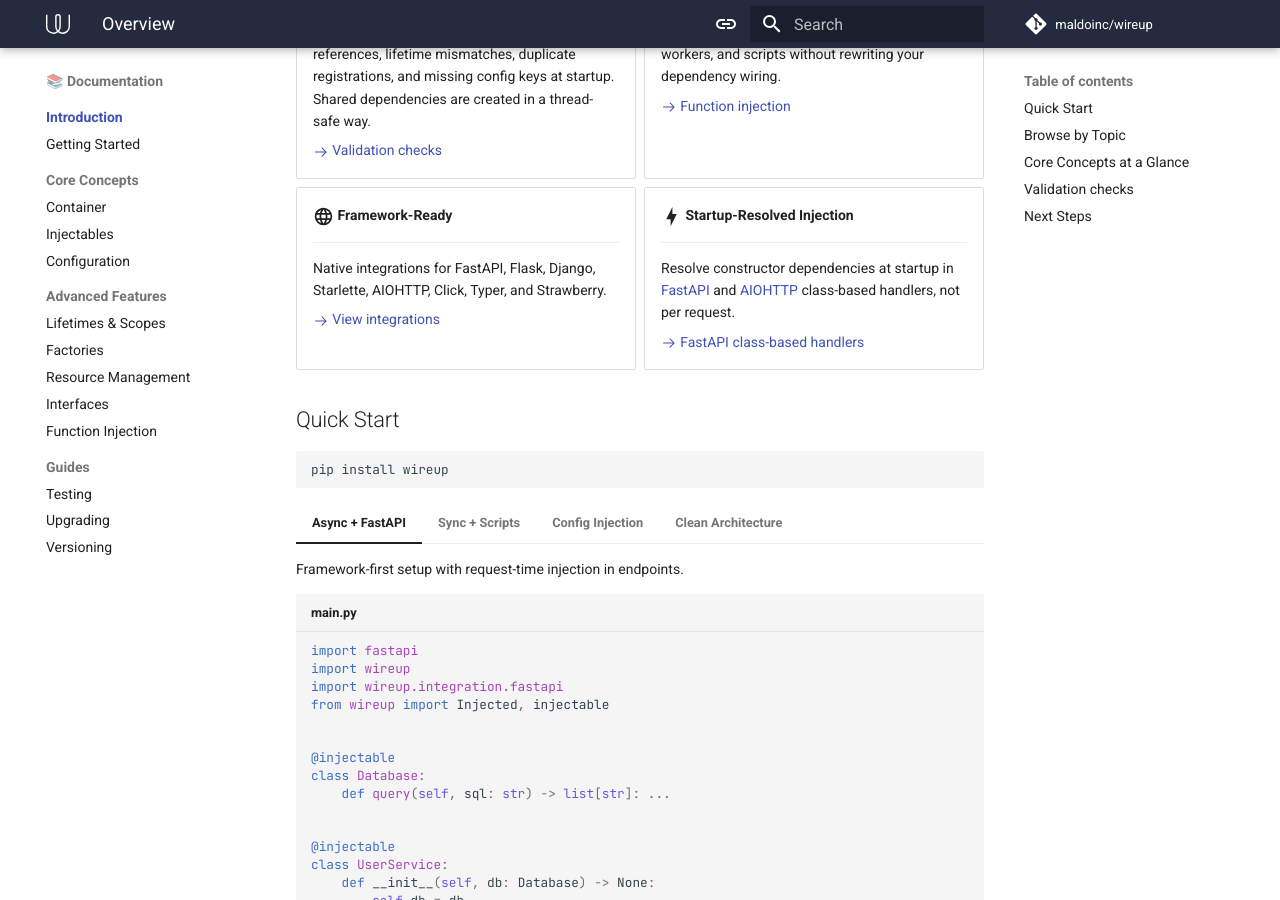
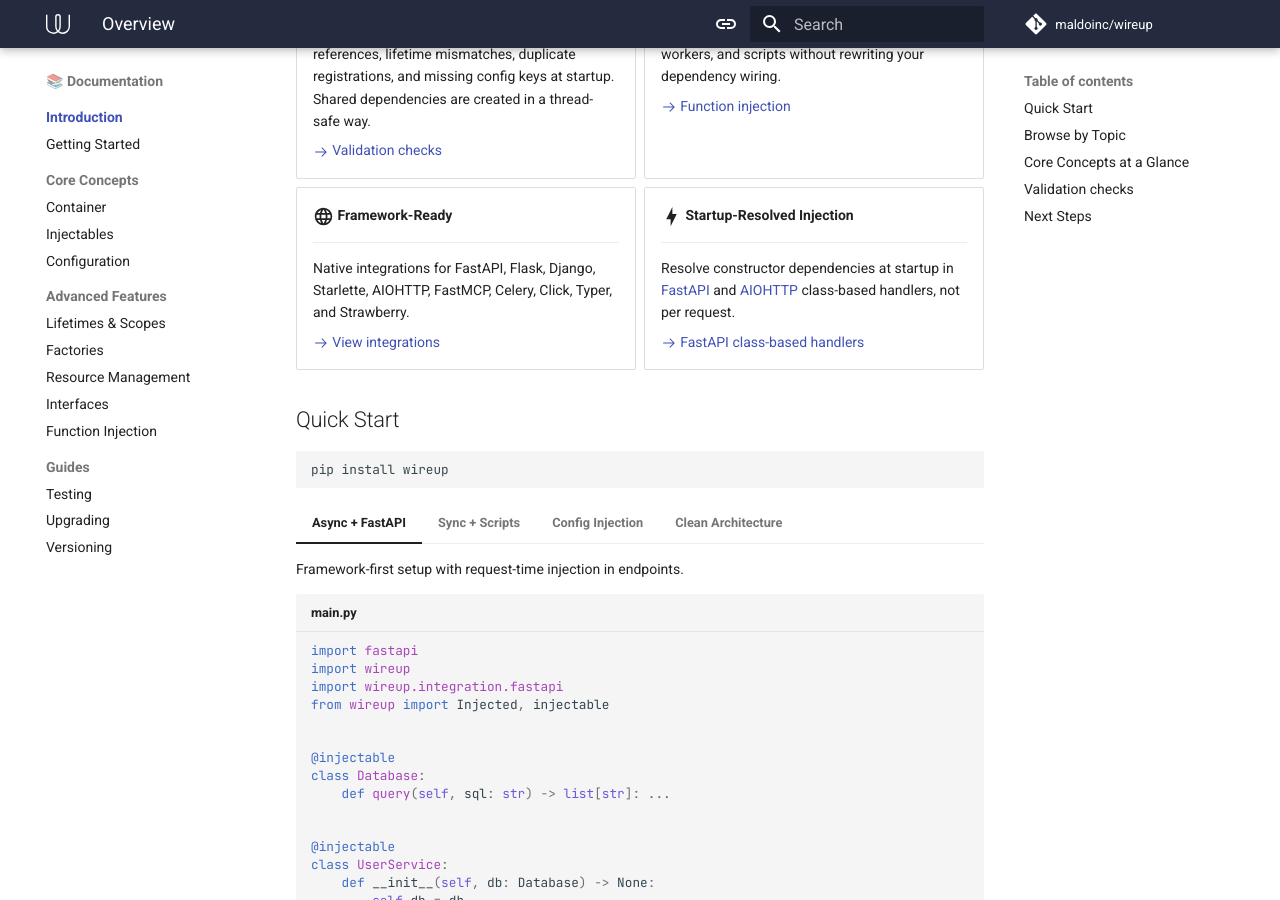
Before and after one commit to maldoinc/wireup, an MkDocs documentation site: the page built from docs/pages/index.md, in a window 1280 px wide and 900 px high, scrolled down 372 px. Built offline with MkDocs 1.6.1 and Material for MkDocs 9.7.7, drawn with Linux system fonts in a browser that asks for light colours; comment, search, counter and statistics services are not loaded; the version menu is left out; some of the changed text lies outside the part shown.

Commit message:
Update docs wording

```diff
--- a/docs/mkdocs.yml
+++ b/docs/mkdocs.yml
@@ -61,6 +61,7 @@ nav:
         - Django: class/django_integration.md
         - FastAPI: class/fastapi_integration.md
         - Flask: class/flask_integration.md
+        - FastMCP: class/fastmcp_integration.md
         - AIOHTTP: class/aiohttp_integration.md
         - Starlette: class/starlette_integration.md
         - Celery: class/celery_integration.md
--- a/docs/pages/index.md
+++ b/docs/pages/index.md
@@ -26,7 +26,7 @@ and designed to fail fast: **if the container starts, it works**.
 
     ______________________________________________________________________
 
-    Native integrations for FastAPI, Flask, Django, Starlette, AIOHTTP, Click, Typer, and Strawberry.
+    Native integrations for FastAPI, Flask, Django, Starlette, AIOHTTP, FastMCP, Celery, Click, Typer, and Strawberry.
 
     [:octicons-arrow-right-24: View integrations](integrations/index.md)
 
@@ -202,7 +202,7 @@ pip install wireup
 
 - :material-web:{ .lg .middle } __Framework Integrations__
 
-    FastAPI, Flask, Django, AIOHTTP, Starlette, Strawberry, Click, and Typer.
+    FastAPI, Flask, Django, AIOHTTP, Starlette, FastMCP, Celery, Strawberry, Click, and Typer.
 
     [Integrations](integrations/index.md)
 
```
Also changed, not shown: docs/pages/class/fastmcp_integration.md (added, +3 -0 lines), docs/pages/migrate_to_wireup/dependency_injector.md (+2 -2 lines), readme.md.
